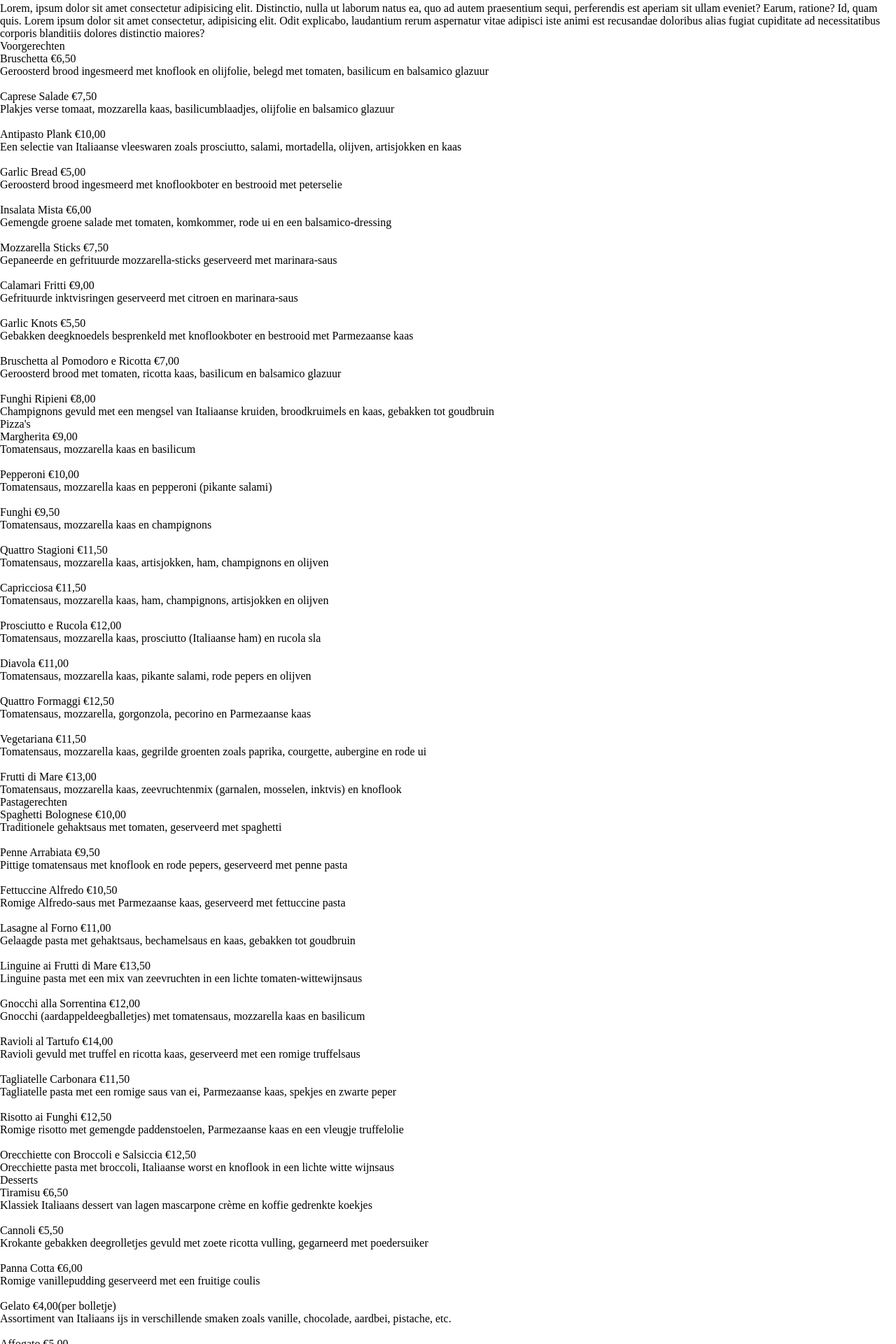
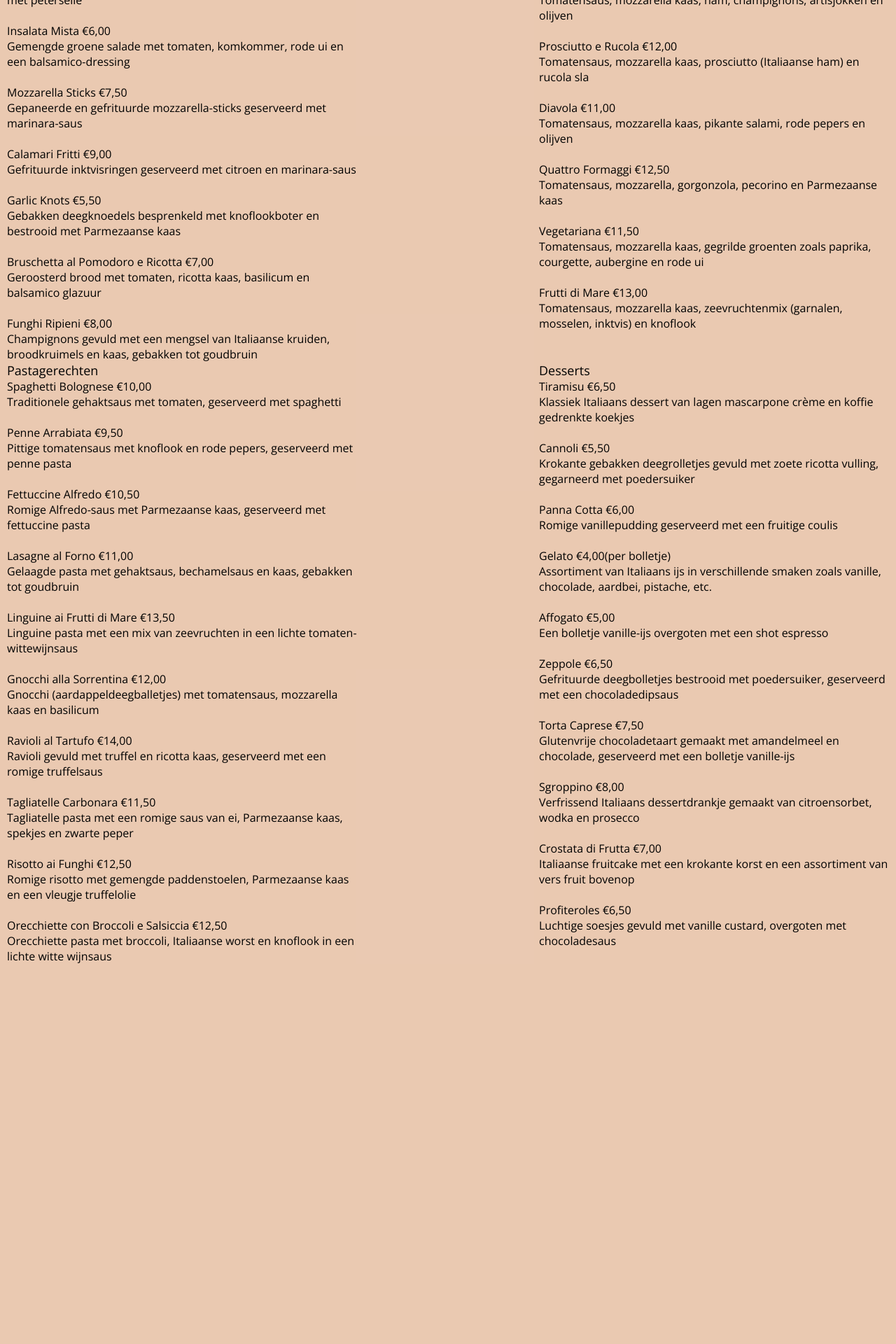
Before and after one commit to Project-UI-Responsive-Prototyping-GIT/Groep-8, a PHP site: page /ourMenu.html in a window 1280 px wide. Shown: the part 1077-2997 px from the top of the page at 70% size. After the commit the page ends 2453 px from the top, so only its background shows below. Run offline with PHP 8.4, Linux system fonts and the light colour scheme; some libraries are stand-ins or nearby versions.

Commit message:
Add fonts and update styles for menu and sections

```diff
--- a/styles/style.css
+++ b/styles/style.css
@@ -1,6 +1,97 @@
+/* fonts */
+@import url('https://fonts.googleapis.com/css2?family=Open+Sans:ital,wght@0,300..800;1,300..800&family=Roboto:ital,wght@0,100;0,300;0,400;0,500;0,700;0,900;1,100;1,300;1,400;1,500;1,700;1,900&display=swap');
+
+/* default */
+main {
+    font-family: 'Open Sans', sans-serif;
+}
+
+h1, h2, h3, h4, h5, h6 {
+    font-size: large;
+}
+
+/* header */
+
+/* footer */
+
 /* index */
 
 /* our menu */
+.ons-menu-container {
+    display: flex;
+    flex-direction: column;
+    align-items: center;
+}
+
+.section-one {
+    display: flex;
+    flex-direction: column;
+    width: 78.75rem;
+}
+
+.sec-one-art-one {
+    display: flex;
+    flex-direction: row;
+    justify-content: space-between;
+}
+
+.sec-one-art-one > p {
+    width: 916px;
+}
+
+.sec-one-art-one > img {
+    width: 10rem;
+    height: auto;
+}
+
+.section-one > figure {
+    width: 100%;
+    margin-inline: 0;
+    display: flex;
+    justify-content: space-between;
+}
+
+.section-one > figure > img {
+    width: 25rem;
+    height: 18.125;
+}
+
+.sec-one-art-two {
+    display: flex;
+    flex-direction: row;
+}
+
+.sec-one-art-two > p {
+    padding-left: 1rem;
+}
+
+.section-two {
+    width: 100%;
+    display: flex;
+    flex-direction: column;
+    align-items: center;
+    background-color: rgba(213, 148, 101, 0.5);
+}
+
+.eten-container-background {
+    width: 78.75rem;
+}
+
+.eten-menu-container-half1 {
+    display: flex;
+    flex-direction: row;
+    justify-content: space-between;
+}
+
+.eten-menu-container-half2 {
+    display: flex;
+    flex-direction: row;
+    justify-content: space-between;
+}
+
+.menu-deel {
+    width: 31.25rem;
+}
 
 /* about us */
 
```
